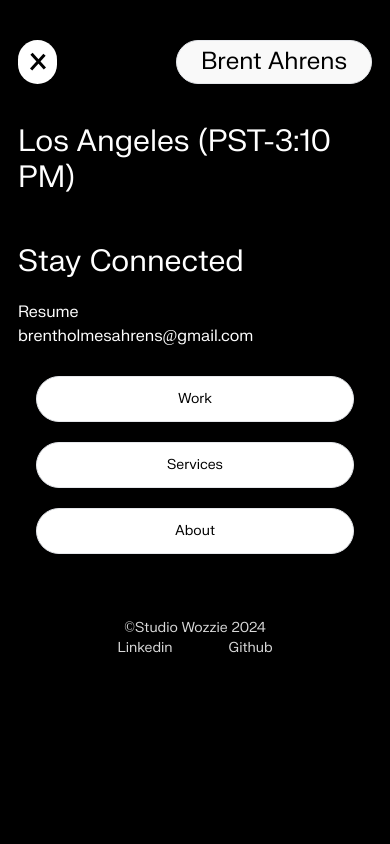
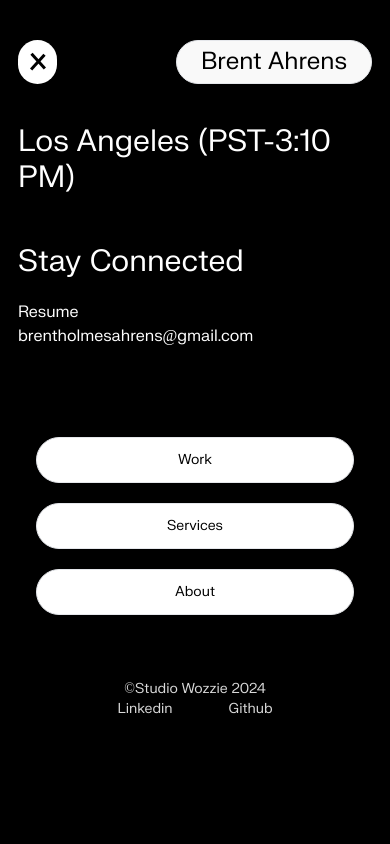
Before and after one commit to brentahrens1/brent-ahrens-portfolio-2024, a React (Create React App) app: page / in a window 390 px wide. Both pictures are taken after a click on the element 37 px from the left and 62 px from the top of the page. Shown: the top 844 px of the page. Built offline with nearby package versions, Linux system fonts and the light colour scheme; no server answers.

Commit message:
fine tune mobile overlay styling

```diff
--- a/src/components/partials/navigation/overlay.tsx
+++ b/src/components/partials/navigation/overlay.tsx
@@ -13,8 +13,8 @@ const Overlay = ({ isOverlayOpen, setIsOverlayOpen }: OverlayProps) => {
   const [weatherOpen, setWeatherOpen] = useState<boolean>(false);
 
   return (
-    <div className={`flex justify-center items-center ${isOverlayOpen ? 'visible' : 'invisible'}`}>
-      <div className={`flex fixed top-1/2 left-1/2 -translate-x-1/2 -translate-y-1/2 bg-black rounded-full ${isOverlayOpen ? 'transition-all duration-1000 h-screen w-full scale-150 z-10 visible' : 'transition-all w-0 h-0 duration-1000 -z-10 invisible'}`}>
+    <div className={`flex justify-center items-center ${isOverlayOpen ? 'visible h-[80vh] w-full' : 'invisible h-0 w-0 -z-20'}`}>
+      <div className={`flex fixed top-1/2 left-1/2 -translate-x-1/2 -translate-y-1/2 bg-black rounded-full ${isOverlayOpen ? 'transition-all duration-1000 h-[80vh] w-full scale-150 z-10 visible' : 'transition-all w-0 h-0 duration-1000 -z-10 invisible'}`}>
       </div>
       <div className={`h-full w-full py-10 flex items-center justify-center overflow-hidden z-20 relative transition-all max-w-[1200px] ${isOverlayOpen ? 'opacity-100 delay-700 duration-500' : 'opacity-0 duration-300'}`}>
         <div className="flex flex-col justify-between h-full w-full gap-7">
```
Also changed, not shown: src/components/partials/navigation/navbar.tsx (line endings or trailing spaces).
